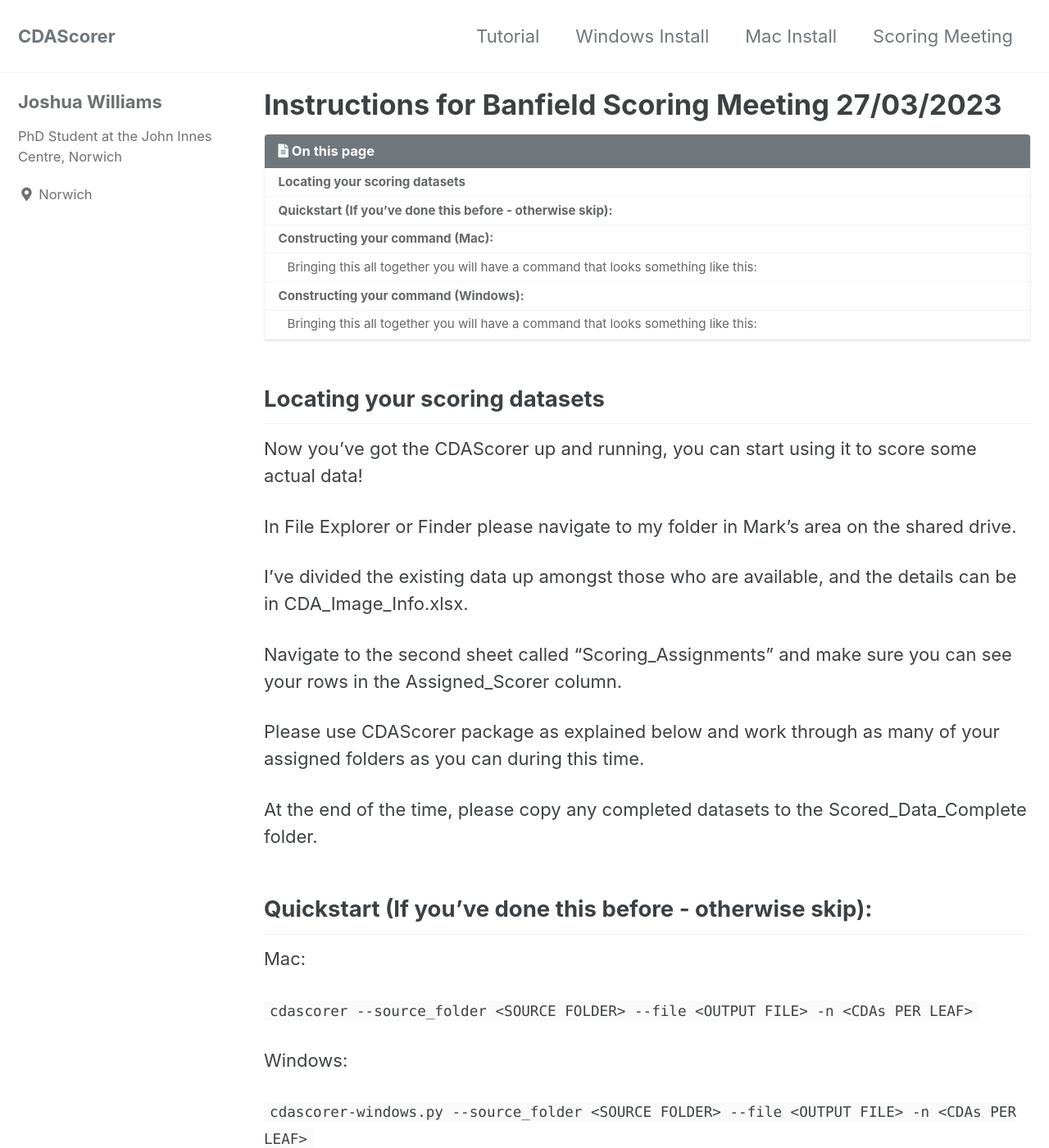
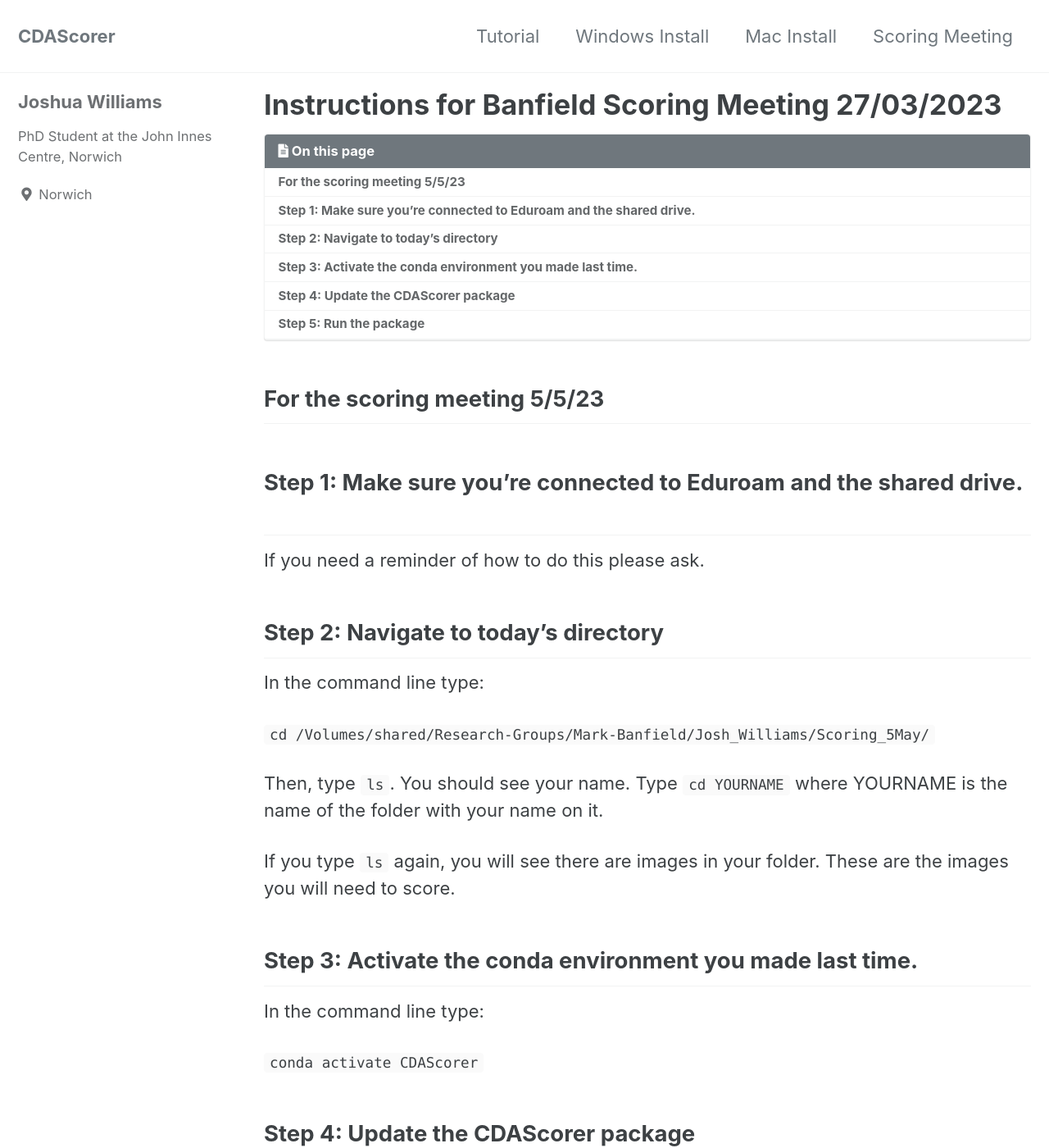
Before and after one commit to joshuandwilliams/CDAScorer, a Jekyll site: the page built from docs/_pages/scoring_meeting.md, in a window 1280 px wide and 1400 px high. Shown: the whole window at 82% size. Built offline with Jekyll 4.4.1, drawn with Linux system fonts in a browser that asks for light colours; cached includes are drawn as plain includes; some of the changed text lies outside the part shown.

Commit message:
Updated for 5th May 2023 Meeting

````diff
--- a/docs/_pages/scoring_meeting.md
+++ b/docs/_pages/scoring_meeting.md
@@ -5,102 +5,40 @@ classes: wide
 toc: True
 ---
 
-## Locating your scoring datasets
+## For the scoring meeting 5/5/23
 
-Now you've got the CDAScorer up and running, you can start using it to score some actual data!
+## Step 1: Make sure you're connected to Eduroam and the shared drive.
 
-In File Explorer or Finder please navigate to my folder in Mark's area on the shared drive.
+If you need a reminder of how to do this please ask.
 
-I've divided the existing data up amongst those who are available, and the details can be in CDA_Image_Info.xlsx.
+## Step 2: Navigate to today's directory
 
-Navigate to the second sheet called "Scoring_Assignments" and make sure you can see your rows in the Assigned_Scorer column.
+In the command line type:
 
-Please use CDAScorer package as explained below and work through as many of your assigned folders as you can during this time.
+```cd /Volumes/shared/Research-Groups/Mark-Banfield/Josh_Williams/Scoring_5May/```
 
-At the end of the time, please copy any completed datasets to the Scored_Data_Complete folder.
+Then, type ```ls```. You should see your name. Type ```cd YOURNAME``` where YOURNAME is the name of the folder with your name on it.
 
-## Quickstart (If you've done this before - otherwise skip):
+If you type ```ls``` again, you will see there are images in your folder. These are the images you will need to score.
+
+## Step 3: Activate the conda environment you made last time.
+
+In the command line type:
+
+```conda activate CDAScorer```
+
+## Step 4: Update the CDAScorer package
+
+In the command line type:
+
+```pip3 install --upgrade cdascorer```
+
+## Step 5: Run the package
 
 Mac:
 
-```cdascorer --source_folder <SOURCE FOLDER> --file <OUTPUT FILE> -n <CDAs PER LEAF>```
+```cdascorer -s .```
 
 Windows:
 
-```cdascorer-windows.py --source_folder <SOURCE FOLDER> --file <OUTPUT FILE> -n <CDAs PER LEAF>```
-
-## Constructing your command (Mac):
-
-You should have a cmd window open, and have navigated to the folder you want your recorded data to be stored.
-
-Your command will consist of 4 elements:
-
-- **Running the CDAScorer program**.
-
-This will be ```cdascorer```.
-
-- **Telling CDAScorer which images you're going to score**.
-
-This will be ```--source_folder /Volumes/shared/Research-Groups/Mark-Banfield/Josh_Williams/FOLDER```.
-
-FOLDER comes from the Folder column of the CDA_Image_Info Excel file - you can copy and paste it into the Terminal window.
-
-- **Telling CDAScorer the name of your output file**.
-
-This will be ```--file cdadata_YOURNAME_FOLDERID.csv``` e.g. cdadata_Josh_2.csv.
-
-YOURNAME is your name.
-
-FOLDERID comes from the FolderID column of the CDA_Image_Info Excel file.
-
-- **Telling CDAScorer how many CDAs are on each leaf**.
-
-This will be ```-n LEAFPERIMG```
-
-LEAFPERIMG comes from the LeafPerImg column of the CDA_Image_Info Excel file.
-
-### Bringing this all together you will have a command that looks something like this:
-
-```cdascorer --source_folder /Volumes/shared/Research-Groups/Mark-Banfield/Josh_Williams/FOLDER --file cdatdata_YOURNAME_FOLDERID.csv -n LEAFPERIMG```
-
-And as an example for FolderID 1:
-
-```cdascorer --source_folder /Volumes/shared/Research-Groups/Mark-Banfield/Josh_Williams/Fig2_leaf_images/A/HMAswap/MP/1/ --file cdadata_Raf_1.csv -n 6```
-
-## Constructing your command (Windows):
-
-You should have a Terminal window open, and have nagivated to the folder you want your recorded data to be stored.
-
-Your command will consist of 4 elements:
-
-- **Running the CDAScorer program**.
-
-This will be ```cdascorer-windows.py```.
-
-- **Telling CDAScorer which images you're going to score**.
-
-This will be ```--source_folder Z:\Research-Groups\Mark-Banfield\Josh_Williams\FOLDER```.
-
-FOLDER comes from the Folder column of the CDA_Image_Info Excel file - you can copy and paste it into the Terminal window.
-
-- **Telling CDAScorer the name of your output file**.
-
-This will be ```--file cdadata_YOURNAME_FOLDERID.csv``` e.g. cdadata_Josh_2.csv.
-
-YOURNAME is your name.
-
-FOLDERID comes from the FolderID column of the CDA_Image_Info Excel file.
-
-- **Telling CDAScorer how many CDAs are on each leaf**.
-
-This will be ```-n LEAFPERIMG```
-
-LEAFPERIMG comes from the LeafPerImg column of the CDA_Image_Info Excel file.
-
-### Bringing this all together you will have a command that looks something like this:
-
-```cdascorer-windows.py --source_folder Z:\Research-Groups\Mark-Banfield\Josh_Williams\FOLDER --file cdadata_YOURNAME_FOLDERID.csv -n LEAFPERIMG```
-
-And as an example for FolderID 1:
-
-```cdascorer-windows.py --source_folder Z:\Research-Groups\Mark-Banfield\Josh_Williams\Fig2_leaf_images\A\HMAswap\MP\1\ --file cdadata_Raf_1.csv -n 6```
+```cdascorer-windows.py -s .```
````
